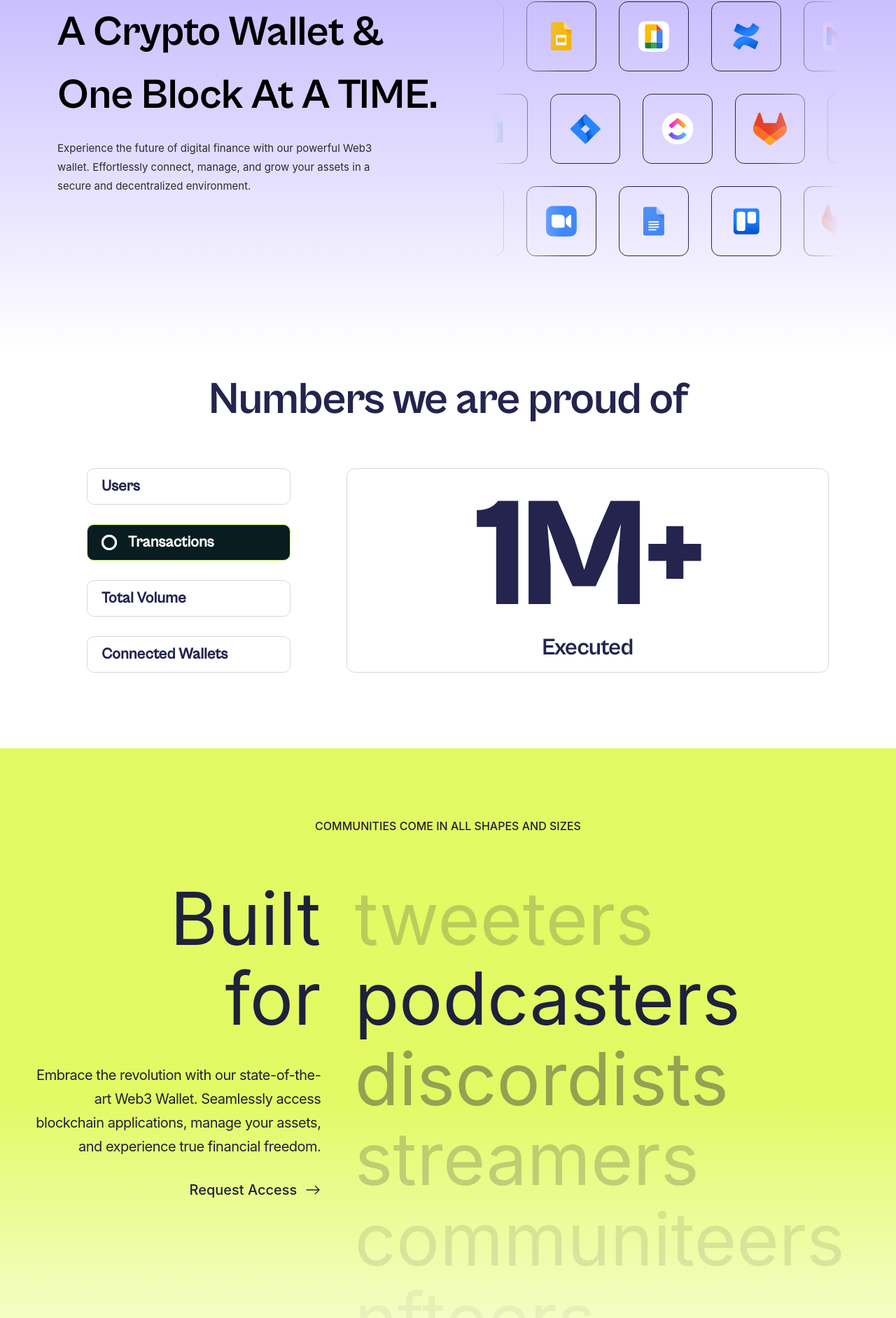
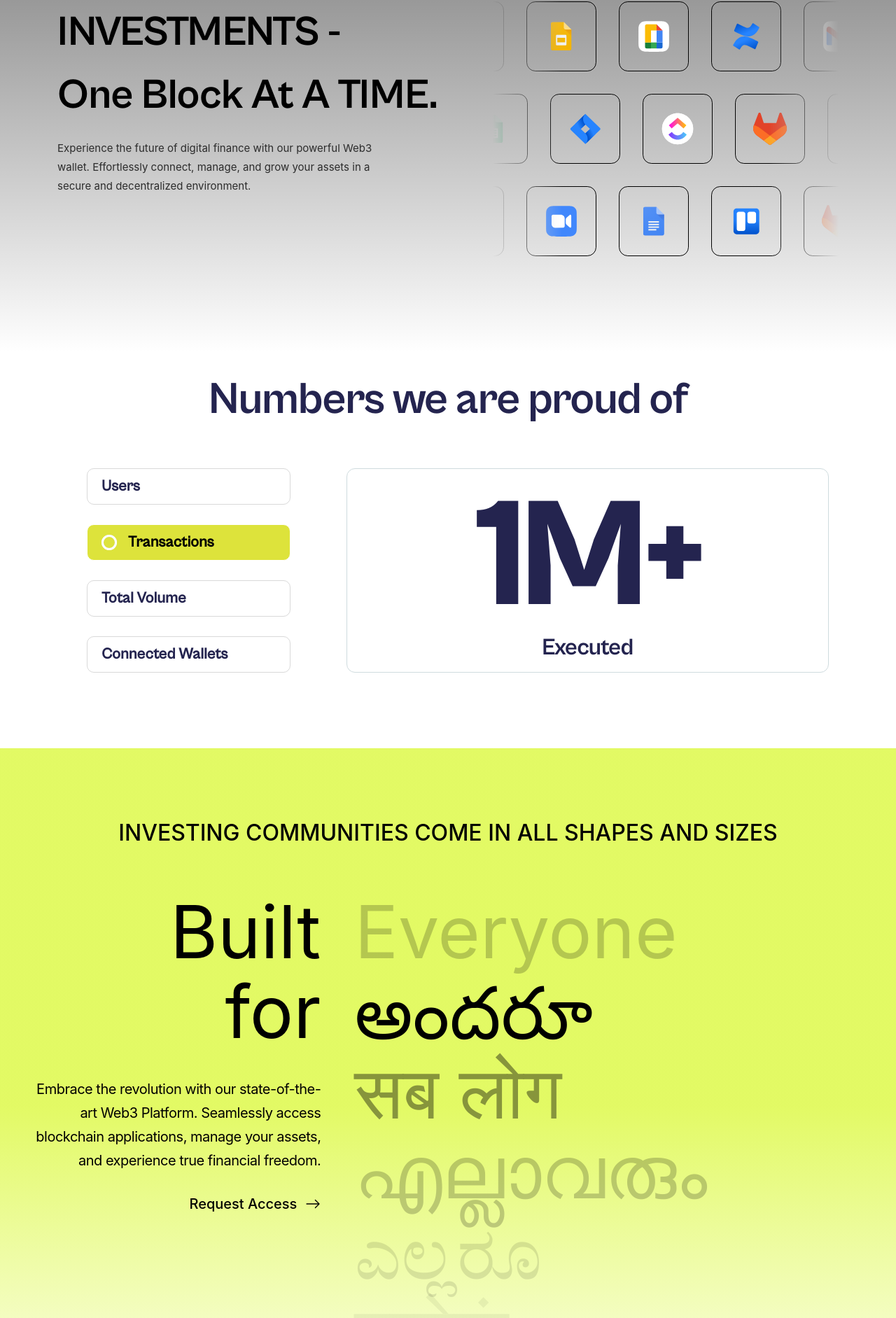
Before and after one commit to Vnktxo/C.H.A.I.N.S, a Next.js app: page / in a window 1280 px wide. Shown: the part 126-2009 px from the top of the page at 70% size. Built offline with nearby package versions, Linux system fonts and the light colour scheme.

Commit message:
landing page

```diff
--- a/components/CommunitClone.jsx
+++ b/components/CommunitClone.jsx
@@ -3,13 +3,13 @@ import React, { useEffect, useRef } from 'react';
 import { BsArrowRight } from 'react-icons/bs';
 
 const data = [
-  'writers',
-  'tweeters',
-  'podcasters',
-  'discordists',
-  'streamers',
-  'communiteers',
-  'nfteers',
+  'அனைவரும்',
+  'Everyone',
+  'सब लोग',
+  'అందరూ',
+  'ಎಲ್ಲರೂs',
+  'प्रत्येकं',
+  'എല്ലാവരും',
 ];
 
 const CommunityClone = () => {
@@ -328,14 +328,14 @@ const CommunityClone = () => {
     <div className="bg-community  overflow-hidden  small-lg:px-[3%] relative">
       <div className="py-[4rem] small-lg:pt-[6.4rem] small-lg:pb-[1.6rem] w-full small-lg:max-w-[1280px] max-w-none mx-auto">
         {/* Heading */}
-        <div className="text-[#1E213A] small-lg:text-center mb-[1.5rem] max-w-[640px] small-lg:max-w-none mx-auto small-lg:mx-auto px-[5%] small-lg:px-[0%] small-lg:mb-[4rem]">
-          <div className="text-[1rem] uppercase font-medium leading-[1.2] break-words">
-            Communities come in all shapes and sizes
+        <div className="text-[#000000] small-lg:text-center mb-[1.5rem] max-w-[640px] small-lg:max-w-none mx-auto small-lg:mx-auto px-[5%] small-lg:px-[0%] small-lg:mb-[4rem]">
+          <div className="text-[2rem] uppercase font-medium leading-[1.2] break-words">
+            Investing Communities come in all shapes and sizes
           </div>
         </div>
         {/* Swipper */}
         <div className="w-full">
-          <div className="small-lg:grid text-[#1E213A] grid-cols-auto w-full gap-[48px]">
+          <div className="small-lg:grid text-[#000000] grid-cols-auto w-full gap-[48px]">
             {/* Left */}
             <div className="small-lg:max-w-[420px]  flex flex-col gap-[36px] small-lg:text-right small-lg:items-end justify-start">
               <div className="relative">
@@ -370,14 +370,14 @@ const CommunityClone = () => {
                 </div>
               </div>
               {/* Marquee ends */}
-              <div className="flex flex-col text-[#1E213A] small-lg:items-end small-lg:justify-start leading-[1.7] text-[20px] gap-[24px] mt-[4rem] small-lg:mt-0 max-w-[640px] mx-auto w-full px-[5%] small-lg:px-[0%]">
+              <div className="flex flex-col text-[#000000] small-lg:items-end small-lg:justify-start leading-[1.7] text-[20px] gap-[24px] mt-[4rem] small-lg:mt-0 max-w-[640px] mx-auto w-full px-[5%] small-lg:px-[0%]">
                 <div className="small-lg:flex hidden text-right tracking-tight text-[20px]">
-                  Embrace the revolution with our state-of-the-art Web3 Wallet.
+                  Embrace the revolution with our state-of-the-art Web3 Platform.
                   Seamlessly access blockchain applications, manage your assets,
                   and experience true financial freedom.
                 </div>
                 <div className="small-lg:hidden flex tracking-tighter  text-[20px]">
-                  Embrace the revolution with our state-of-the-art Web3 Wallet.
+                  Embrace the revolution with our state-of-the-art Web3 Platform.
                   Seamlessly access blockchain applications, manage your assets,
                   and experience true financial freedom.
                 </div>
@@ -389,15 +389,15 @@ const CommunityClone = () => {
                 </Link>
               </div>
             </div>
-            <div className="small-lg:block hidden w-full h-full relative overflow-visible text-[#1E213A]">
+            <div className="small-lg:block hidden w-full h-full relative overflow-visible text-[#000000]">
               <div ref={swapperRef} className="h-[792px] relative">
-                <div className="text-[104px] leading-[1.1]">writers</div>
-                <div className="text-[104px] leading-[1.1]">tweeters</div>
-                <div className="text-[104px] leading-[1.1]">podcasters</div>
-                <div className="text-[104px] leading-[1.1]">discordists</div>
-                <div className="text-[104px] leading-[1.1]">streamers</div>
-                <div className="text-[104px] leading-[1.1]">communiteers</div>
-                <div className="text-[104px] leading-[1.1]">nfteers</div>
+                <div className="text-[104px] leading-[1.1]">அனைவரும்</div>
+                <div className="text-[104px] leading-[1.1]">Everyone</div>
+                <div className="text-[104px] leading-[1.1]">అందరూ </div>
+                <div className="text-[104px] leading-[1.1]">सब लोग</div>
+                <div className="text-[104px] leading-[1.1]">എല്ലാവരും</div>
+                <div className="text-[104px] leading-[1.1]">ಎಲ್ಲರೂ</div>
+                <div className="text-[104px] leading-[1.1]">प्रत्येकं</div>
               </div>
             </div>
           </div>
--- a/components/HeroBanner.jsx
+++ b/components/HeroBanner.jsx
@@ -140,8 +140,8 @@ const HeroBanner = () => {
         <div className="grid grid-cols-1 md:grid-cols-2  gap-[8rem] overflow-hidden ">
           <div className="flex flex-col ">
             <h1 className=" capitalize  mb-4">
-              <span className="text-[2rem] xh:text-[2.4rem] xs:text-[2.85rem]  xv:text-[3.5rem] xr:text-[3.8rem] sm:text-[3.75rem] font-black leading-[1.5] tracking-[-0.01em] lg:whitespace-nowrap font-CabinetGrotesk-Bold">
-                A Crypto wallet &
+              <span className="text-[4rem] xh:text-[2.4rem] xs:text-[2.85rem]  xv:text-[3.5rem] xr:text-[3.8rem] sm:text-[3.75rem] font-black leading-[1.5] tracking-[-0.01em] lg:whitespace-nowrap font-CabinetGrotesk-Bold">
+                INVESTMENTS -
               </span>
               <span className="text-[2rem] xh:text-[2.4rem] xs:text-[2.85rem] xv:text-[3.5rem] xr:text-[3.8rem] sm:text-[3.75rem] block font-black leading-[1.5] tracking-[-0.01em]  font-CabinetGrotesk-Bold  whitespace-nowrap">
               One Block at a TIME.
--- a/components/LogoCard.jsx
+++ b/components/LogoCard.jsx
@@ -3,7 +3,7 @@ import Image from 'next/image';
 
 const LogoCard = ({ logo }) => {
   return (
-    <div className="w-[64px] h-[64px] p-3 md:w-[100px] md:h-[100px] flex-shrink-0 rounded-[0.8rem] md:p-[24px] flex items-center justify-center  shadow-logocard border border-[#24244f] relative after:content-[''] logo">
+    <div className="w-[64px] h-[64px] p-3 md:w-[100px] md:h-[100px] flex-shrink-0 rounded-[0.8rem] md:p-[24px] flex items-center justify-center  shadow-logocard border border-[#000000] relative after:content-[''] logo">
       <Image src={logo} alt="Logo" />
     </div>
   );
--- a/components/Navbar.jsx
+++ b/components/Navbar.jsx
@@ -1,20 +1,47 @@
-import React, { useState } from "react";
+import React, { useState, useEffect } from "react";
 import Image from "next/image";
 import ColoredHamBurger from "@/assets/burger-menu-colored.svg";
 import WhiteHamBurger from "@/assets/burger-menu-white.svg";
 
 const Navbar = ({ hasScrolled }) => {
   const [isMenuOpen, setIsMenuOpen] = useState(false);
+  const [walletAddress, setWalletAddress] = useState(null);
 
   const toggleMenu = () => {
     setIsMenuOpen(!isMenuOpen);
   };
 
-  const downloadWallet = () => {
-    window.open(
-      "http://localhost:3000",
-      "_blank" // <- This is what makes it open in a new window.
-    );
+  // Check if MetaMask is installed
+  useEffect(() => {
+    if (typeof window !== "undefined" && window.ethereum) {
+      console.log("MetaMask detected");
+    } else {
+      console.warn("MetaMask not detected");
+    }
+  }, []);
+
+  // Connect Wallet Function
+  const connectWallet = async () => {
+    if (!window.ethereum) {
+      alert("MetaMask not detected! Please install MetaMask.");
+      return;
+    }
+
+    try {
+      const accounts = await window.ethereum.request({
+        method: "eth_requestAccounts",
+      });
+
+      if (accounts.length > 0) {
+        setWalletAddress(accounts[0]); // Save connected wallet address
+        console.log("Connected Address:", accounts[0]);
+      } else {
+        alert("No accounts found!");
+      }
+    } catch (error) {
+      console.error("Wallet connection failed:", error);
+      alert("Error connecting wallet. Check console for details.");
+    }
   };
 
   return (
@@ -22,24 +49,24 @@ const Navbar = ({ hasScrolled }) => {
       {/* Desktop and Tablet View */}
       <div className="max-w-[1340px] py-[10px] mx-auto flex items-center justify-between px-4">
         <div className="flex items-center">
-
           <div className="hidden lg:block pl-[20px] text-[#ffffff] text-[2rem] font-bold">
             CHAINS
           </div>
         </div>
         <div className="hidden md:flex gap-4">
-
           <button
-            onClick={downloadWallet}
-            className="px-5 py-2 bg-white text-black rounded-[14px] font-medium hover:bg-secondary"
+            onClick={connectWallet}
+            className="px-5 py-2 bg-white text-black rounded-[14px] font-medium hover:bg-white"
           >
-            Connect Wallet
+            {walletAddress
+              ? `${walletAddress.slice(0, 6)}...${walletAddress.slice(-4)}`
+              : "Connect Wallet"}
           </button>
         </div>
         {/* Mobile Menu Button */}
         <div
           onClick={toggleMenu}
-          className={`md:hidden w-[62px] h-[62px] flex items-center justify-center cursor-pointer rounded-[10px] ${isMenuOpen && "bg-primary"}`}
+          className={`md:hidden w-[62px] h-[62px] flex items-center justify-center cursor-pointer rounded-[10px] ${isMenuOpen && "bg-white"}`}
         >
           <Image
             src={isMenuOpen ? WhiteHamBurger : ColoredHamBurger}
@@ -62,14 +89,13 @@ const Navbar = ({ hasScrolled }) => {
           <p className="py-2 px-4 text-primary-text">Features</p>
           <p className="py-2 px-4 text-primary-text">Pricing</p>
           <div className="flex flex-col pt-4 gap-4">
-            <button className="px-5 py-2 text-[#333] bg-gray-100 hover:bg-gray-200 rounded-[12px] font-medium">
-              Talk to Sales
-            </button>
             <button
-              onClick={downloadWallet}
-              className="px-5 py-2 bg-primary text-white rounded-[12px] font-medium hover:bg-secondary"
+              onClick={connectWallet}
+              className="px-5 py-2 bg-white text-black rounded-[12px] font-medium hover:bg-white"
             >
-              Download Wallet
+              {walletAddress
+                ? `${walletAddress.slice(0, 6)}...${walletAddress.slice(-4)}`
+                : "Connect Wallet"}
             </button>
           </div>
         </div>
--- a/components/Swapper.jsx
+++ b/components/Swapper.jsx
@@ -115,7 +115,7 @@ const Swapper = () => {
                   key={item.id}
                   className={`text-[1.125rem] flex justify-start items-center font-semibold font-CabinetGrotesk-Medium px-5 py-[14px] border rounded-[10px] leading-[1.125rem]  relative  ${
                     active === item.id
-                      ? 'text-white bg-[#091d20] border-[#C9F270]'
+                      ? 'text-black bg-[#dde33b] border-[#ffffff]'
                       : 'text-[#24244f]  border-[#d9d9d9]'
                   } `}>
                   <span
@@ -161,7 +161,7 @@ const Swapper = () => {
                 key={item.id}
                 className={`flex-shrink-0 w-[calc(100%-0.5rem)]`}>
                 <div className="p-7 h-full flex flex-col items-center  border border-[#24244f] rounded-2xl">
-                  <p className="text-[#C9F270]  text-[1rem] mobile-md:text-[1.25rem] text-center leading-[1.25rem] font-bold">
+                  <p className="text-[#f8fb51]  text-[1rem] mobile-md:text-[1.25rem] text-center leading-[1.25rem] font-bold">
                     {item.name}
                   </p>
                   <p className="font-bold mt-2 text-[4.5rem] mobile-md:text-[5.75rem] leading-[72px] tracking-[-0.01rem] text-center text-[#24244f]">
--- a/package.json
+++ b/package.json
@@ -12,6 +12,7 @@
     "autoprefixer": "10.4.14",
     "eslint": "8.46.0",
     "eslint-config-next": "13.4.12",
+    "ethers": "^6.13.5",
     "next": "^15.1.6",
     "postcss": "^8.5.1",
     "react": "^18.2.0",
--- a/styles/globals.css
+++ b/styles/globals.css
@@ -80,8 +80,8 @@ body {
   mask-image: linear-gradient(
     90deg,
     transparent 0%,
-    white 20%,
-    white 80%,
+    rgb(0, 0, 0) 20%,
+    rgb(0, 0, 0) 80%,
     transparent 100%
   );
   -webkit-mask-image: linear-gradient(
--- a/tailwind.config.js
+++ b/tailwind.config.js
@@ -33,7 +33,7 @@ module.exports = {
       },
 
       backgroundImage: {
-        hero: 'linear-gradient(rgba(90,56,253,.4),transparent 70%,transparent)',
+        hero: 'linear-gradient(rgba(0,0,0,.5),transparent 70%,transparent)',
         community:
           'linear-gradient(to bottom, #d4f717aa 50%, transparent 100%);',
         footer: 'linear-gradient(to top, #DD44B9 0%, transparent 100%);',
```
Also changed, not shown: 1 other file (tests, documents, lock files or other folders).
